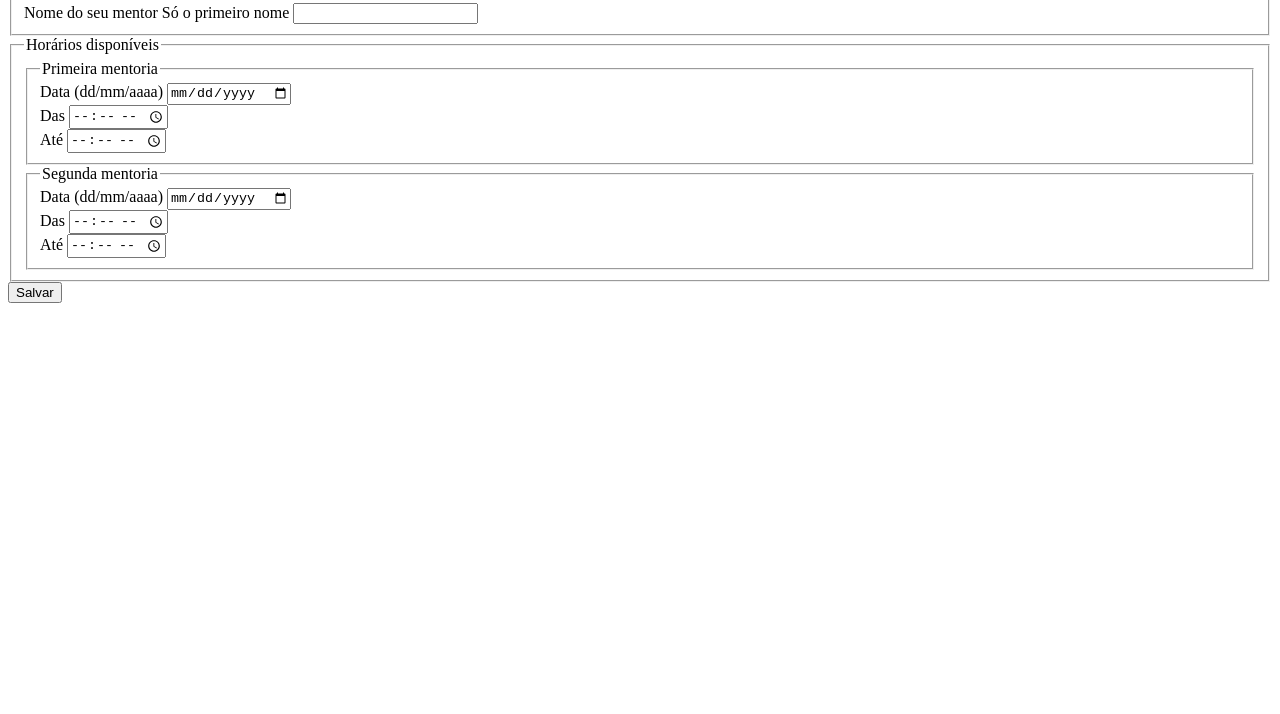
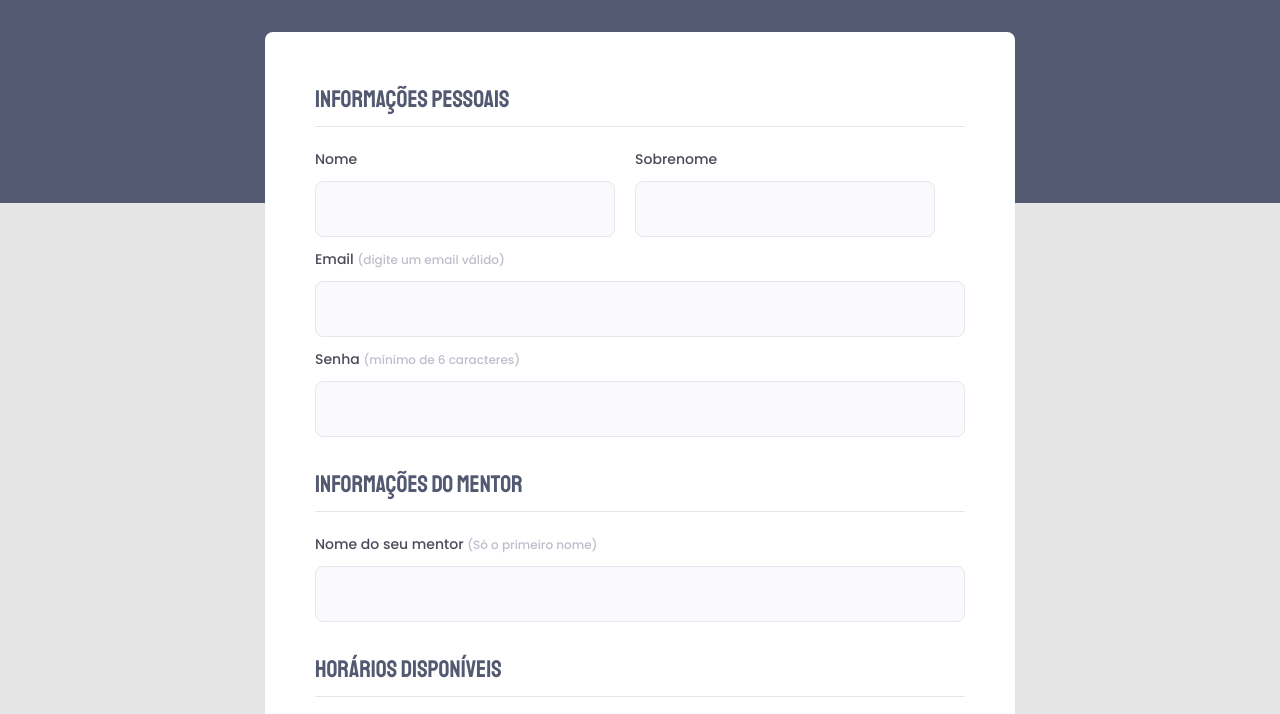
Before and after one commit to Riquecelo/explorer-criando-formulario, a plain HTML site: page index.html in a window 1280 px wide. Shown: the part 233-947 px from the top of the page. Before the commit the page ends 800 px from the top, so only its background shows below. Drawn offline with Linux system fonts and the light colour scheme.

Commit message:
estilização do formulário

```diff
--- a/index.html
+++ b/index.html
@@ -4,6 +4,11 @@
     <meta charset="UTF-8">
     <meta name="viewport" content="width=device-width, initial-scale=1.0">
     <link rel="stylesheet" href="style.css">
+
+    <link rel="preconnect" href="https://fonts.googleapis.com">
+    <link rel="preconnect" href="https://fonts.gstatic.com" crossorigin>
+    <link href="https://fonts.googleapis.com/css2?family=Poppins:ital,wght@0,100;0,200;0,300;0,400;0,500;0,600;0,700;0,800;0,900;1,100;1,200;1,300;1,400;1,500;1,600;1,700;1,800;1,900&family=Staatliches&display=swap" rel="stylesheet">
+
     <title>Mentoria</title>
 </head>
 <body>
@@ -13,24 +18,35 @@
             <p>Preencha o formulário abaixo para agendar a sua mentoria</p>
         </header>
 
-        <form>
+        <form id="my-form">
             <fieldset class="info-pessoal">
                 <legend>Informações pessoais</legend>
-                <div class="input-box">
-                    <label for="nome">Nome</label>
-                    <input type="text" id="nome">
+                <div class="input-box line">
+                    <div class="box">
+                        <label for="nome">Nome</label>
+                        <input type="text" id="nome">
+                    </div>
 
-                    <label for="sobrenome">Sobrenome</label>
-                    <input type="text" id="sobrenome">
+                    <div class="box">
+                        <label for="sobrenome">Sobrenome</label>
+                        <input type="text" id="sobrenome">
+                    </div>
+
                 </div>
 
                 <div class="input-box">
-                    <label for="email">Email</label>
+                    <label for="email">
+                        Email
+                        <span>(digite um email válido)</span>
+                    </label>
                     <input type="email" id="email">
                 </div>
 
                 <div class="input-box">
-                    <label for="senha">Senha</label>
+                    <label for="senha">
+                        Senha
+                        <span>(mínimo de 6 caracteres)</span>
+                    </label>
                     <input type="password" id="senha">
                 </div>
             </fieldset>
@@ -41,7 +57,7 @@
                 <div class="input-box">
                     <label for="nome-mentor">
                         Nome do seu mentor
-                        <span>Só o primeiro nome</span>
+                        <span>(Só o primeiro nome)</span>
                     </label>
                     <input type="text" id="nome-mentor">
                 </div>
@@ -52,7 +68,7 @@
 
                 <fieldset class="first-mentoring">
                     <legend>Primeira mentoria</legend>
-                    <div class="input-box">
+                    <div class="input-box ">
                         <label for="date">
                             Data
                             <span>(dd/mm/aaaa)</span>
@@ -93,7 +109,7 @@
         </form>
 
         <footer>
-            <button type="button">Salvar</button>
+            <button type="button" form="my-form">Salvar</button>
         </footer>
     </div>
 </body>
--- a/style.css
+++ b/style.css
@@ -0,0 +1,170 @@
+*{
+    box-sizing: border-box;
+    padding: 0;
+    margin: 0;
+}
+
+body{
+    background-color: #E5E5E5;
+    position: relative;
+}
+
+body::after{
+    content: "";
+    left: 0;
+    top: 0;
+    width: 100%;
+    height: 436px;
+    z-index: -1;
+    position: absolute;
+    background-color: #535971;
+}
+
+.page{
+    width: 750px;
+    height: auto;
+    margin: 0 auto;
+    padding: 100px 0;
+}
+
+header{
+    width: 100%;
+    height: auto;
+    margin-bottom: 35px;
+}
+
+header h1,
+header p{
+    color: #ffffff;
+    margin-bottom: 20px;
+}
+
+header h1{
+    font-family: "Staatliches";
+    font-size: 48px;
+    font-weight: 500;
+}
+
+header p{
+    width: 350px;
+    font-family: "Poppins";
+}
+
+#my-form{
+    background-color: #ffffff;
+    padding: 50px;
+    border-radius: 8px 8px 0 0;
+
+    display: flex;
+    flex-direction: column;
+    gap: 20px;
+}
+
+fieldset{
+    border: none;
+}
+
+legend{
+    width: 100%;
+    font-family: "Staatliches";
+    color: #535971;
+    border-bottom: solid 1px #E6E6F0;
+    padding-bottom: 10px;
+    margin-bottom: 20px;
+
+    font-size: 24px;
+    line-height: 34px;
+    font-weight: 500;
+}
+
+.input-box, .box{
+    display: flex;
+    flex-direction: column;
+}
+
+.input-box label{
+    color: #4E4958;
+    font-size: 14px;
+    font-family: "Poppins";
+    font-weight: 500;
+    line-height: 24px;
+}
+
+.input-box label span{
+    color: #C1BCCC;
+    font-size: 12px;
+    line-height: 20px;
+}
+
+.input-box input{
+    height: 56px;
+    border-radius: 8px;
+    border:1px solid #E6E6F0;
+    background-color: #FAFAFC;
+    margin: 10px 0;
+}
+
+.info-pessoal .input-box .box input{
+    width: 300px;
+    margin-right: 20px;
+}
+
+.line{
+    flex-direction: row!important;
+}
+
+.first-mentoring,
+.second-mentoring{
+    display: flex;
+}
+
+.first-mentoring legend,
+.second-mentoring legend{
+    font-size: 20px;
+    line-height: 34px;
+    border: none;
+    padding: 0;
+    margin: 0;
+}
+
+.horarios .first-mentoring .input-box,
+.horarios .second-mentoring .input-box{
+    margin-right: 20px;
+}
+
+#date,
+#date{
+    width: 300px;
+    appearance: none!important;
+    -webkit-appearance: none;
+}
+
+#first-time, #end-time{
+    width: 140px;
+    appearance: none;
+    -webkit-appearance: none;
+}
+
+footer{
+    display: flex;
+    align-items: center;
+    justify-content: center;
+
+    background-color: #535971;
+    width: 100%;
+    height: 160px;
+}
+
+footer button{
+    width: 600px;
+    height: 55px;
+    border-radius: 20px;
+    background-color: #FF5374;
+    border: none;
+    color: #ffffff;
+
+    text-transform: uppercase;
+    font-family: "Staatliches";
+    font-size: 20px;
+    line-height: 26px;
+}
```
